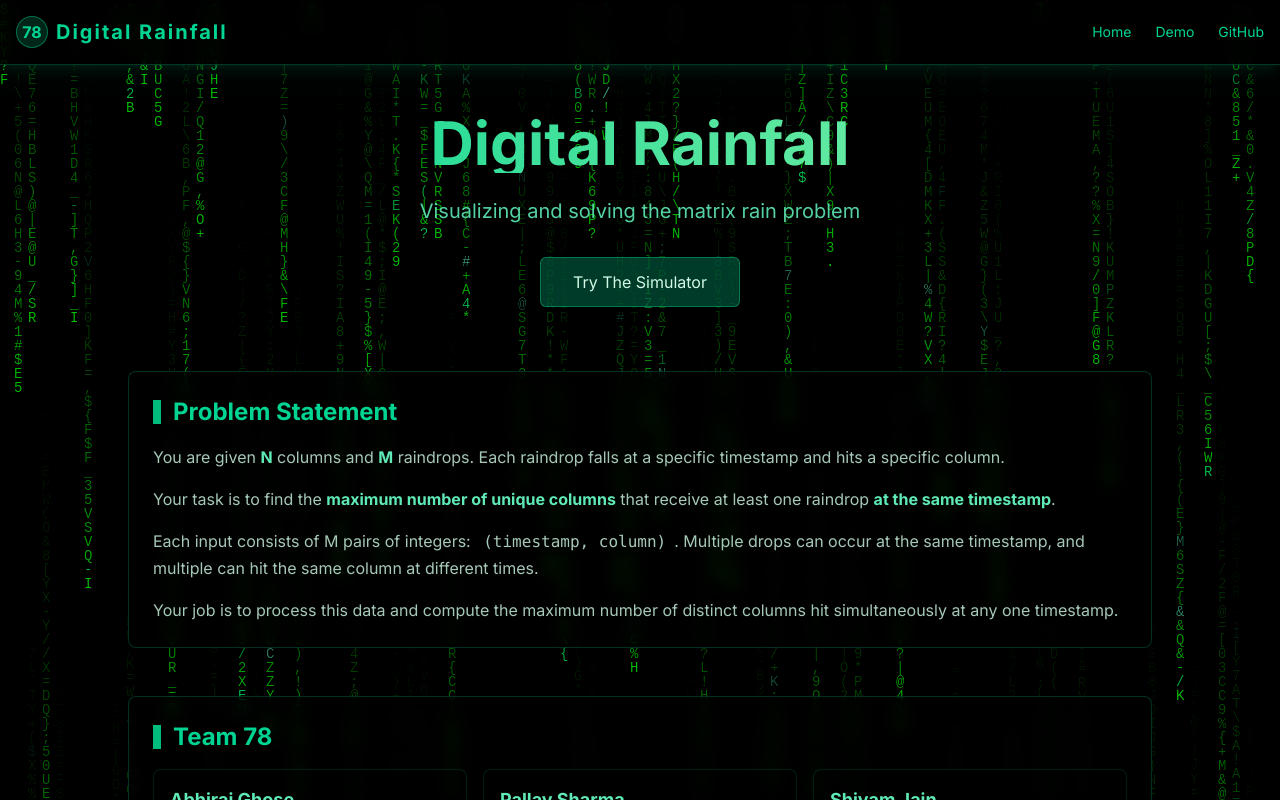
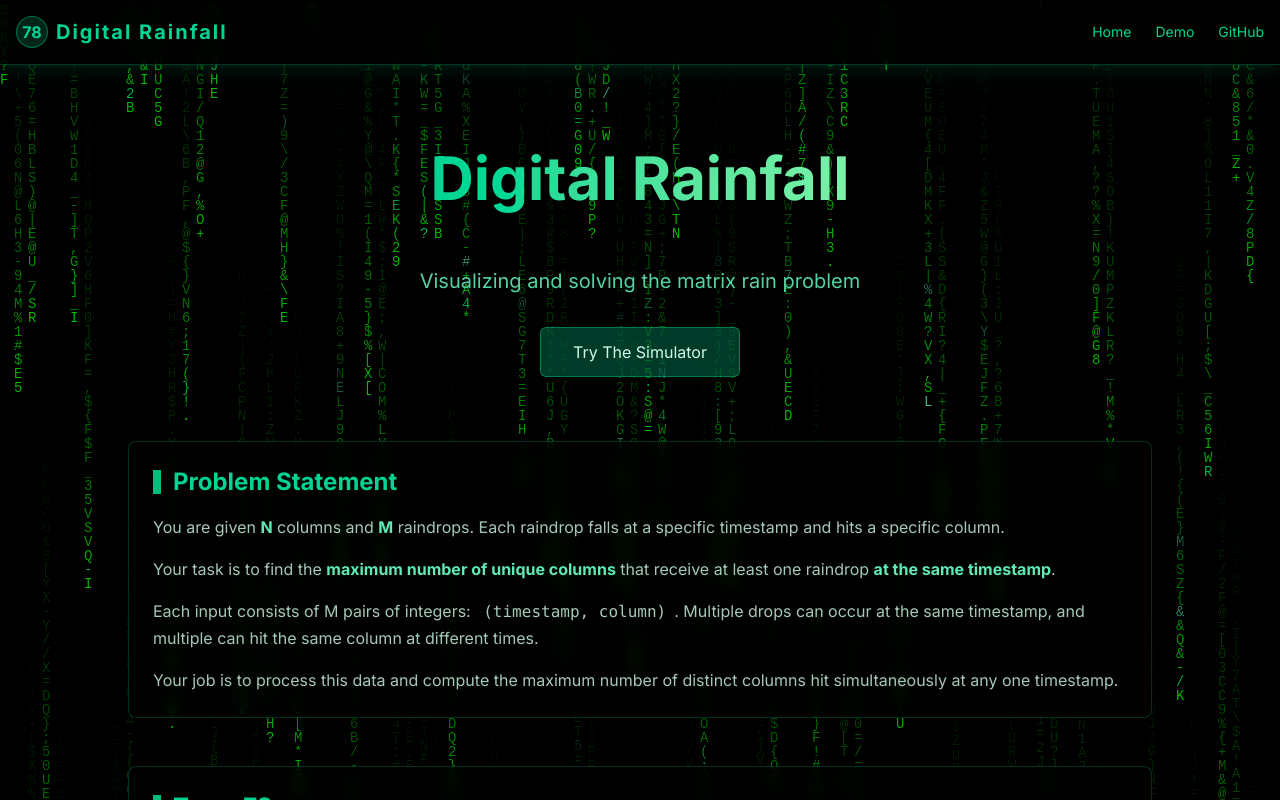
Before and after one commit to AetherSparks/Digital-Raindrop-Displayer, a Next.js app: page / in a window 1280 px wide. Shown: the top 800 px of the page. Built offline with nearby package versions, Linux system fonts and the light colour scheme.

Commit message:
feat: update styling and layout for improved visual presentation and accessibility

```diff
--- a/app/globals.css
+++ b/app/globals.css
@@ -27,25 +27,30 @@ body {
 
 
 @tailwind base;
+@tailwind components;
 @tailwind utilities;
 
 :root {
-  --foreground-rgb: 0, 0, 0;
-  --background-start-rgb: 0, 0, 0;
+  --foreground-rgb: 237, 237, 237;
+  --background-start-rgb: 10, 10, 10;
   --background-end-rgb: 0, 0, 0;
+}
+
+@layer base {
+  .hero-title {
+    padding: 0.5em 0;
+    margin: 0.2em 0;
+    line-height: 1.6;
+    display: inline-block;
+  }
 }
 
 body {
   color: rgb(var(--foreground-rgb));
-  background: linear-gradient(
-      to bottom,
-      transparent,
-      rgb(var(--background-end-rgb))
-    )
-    rgb(var(--background-start-rgb));
+  background: rgb(var(--background-start-rgb));
 }
 
-/* Adding custom scrollbar */
+/* Custom scrollbar */
 ::-webkit-scrollbar {
   width: 8px;
 }
--- a/app/page.tsx
+++ b/app/page.tsx
@@ -51,9 +51,13 @@ export default function Home() {
         <div className="max-w-5xl mx-auto">
           {/* Hero Section */}
           <div className="mb-16 text-center">
-            <h1 className="text-4xl md:text-6xl font-mono font-bold mb-6 text-transparent bg-clip-text bg-gradient-to-r from-emerald-400 to-green-300">
-              Digital Rainfall
-            </h1>
+            <div className="mb-6">
+              <h1 className="text-4xl md:text-6xl font-mono font-bold text-transparent bg-clip-text bg-gradient-to-r from-emerald-400 to-green-300 inline-block my-4">
+                <span className="block leading-normal py-1">
+                  Digital Rainfall
+                </span>
+              </h1>
+            </div>
             <p className="text-lg md:text-xl text-emerald-300/90 mb-8 font-mono">
               Visualizing and solving the matrix rain problem
             </p>
```
Also changed, not shown: app/layout.tsx (+6 -6 lines).
